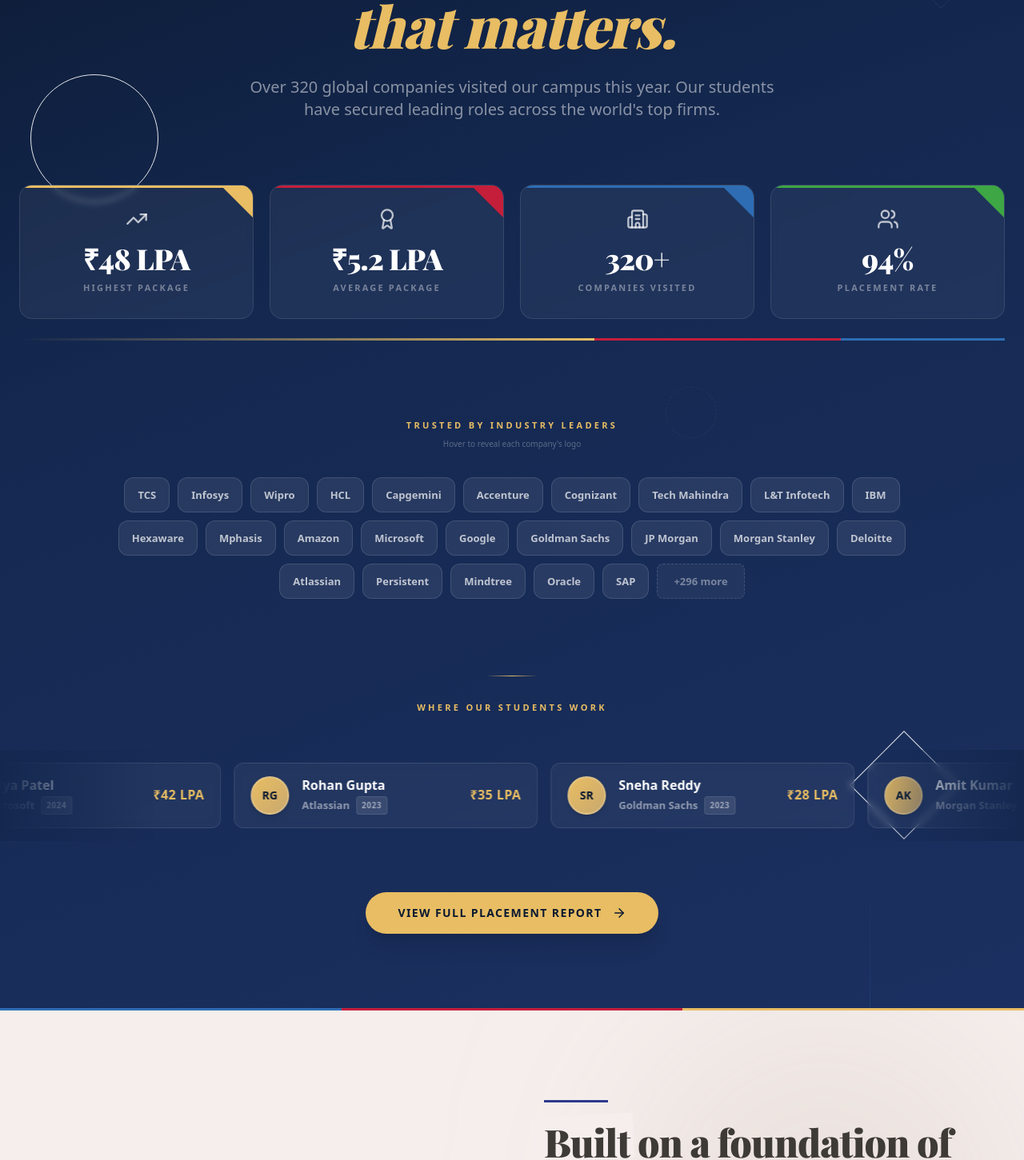
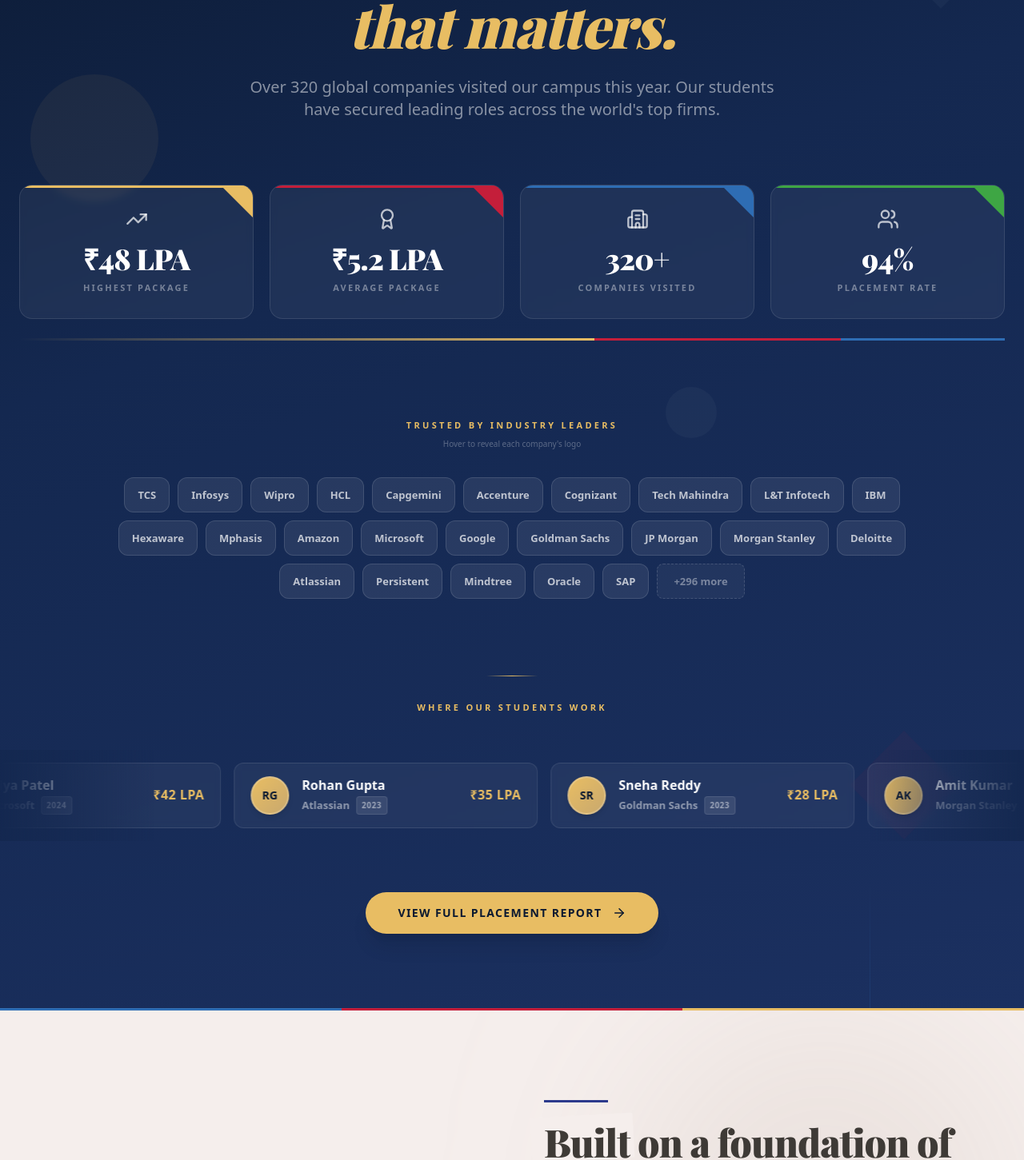
Before and after one commit to shubhranshux/trident, a React (Vite) app in the folder temp-app/: page / in a window 1280 px wide. Shown: the part 1097-2548 px from the top of the page at 80% size. Built offline with nearby package versions, Linux system fonts and the light colour scheme; a web font is replaced by a local one.

Commit message:
fix: fill geometric bg elements, fix program card badge positioning

```diff
--- a/temp-app/src/components/Placements.jsx
+++ b/temp-app/src/components/Placements.jsx
@@ -122,10 +122,10 @@
 
       {/* Background decorative geometric elements */}
       <div className="absolute inset-0 pointer-events-none overflow-hidden">
-        <div className="absolute -top-10 -right-10 w-72 h-72 border border-white/5 rotate-45 hidden md:block" />
-        <div className="absolute top-[25%] left-[3%] w-40 h-40 rounded-full border border-[#E8BD63]/8 hidden md:block" />
-        <div className="absolute bottom-[15%] right-[8%] w-24 h-24 border border-[#C41E3A]/6 rotate-45 hidden md:block" />
-        <div className="absolute top-[50%] right-[30%] w-16 h-16 rounded-full border border-dashed border-white/5 hidden lg:block" />
+        <div className="absolute -top-10 -right-10 w-72 h-72 bg-white/[0.03] rotate-45 hidden md:block" />
+        <div className="absolute top-[25%] left-[3%] w-40 h-40 rounded-full bg-[#E8BD63]/[0.06] hidden md:block" />
+        <div className="absolute bottom-[15%] right-[8%] w-24 h-24 bg-[#C41E3A]/[0.05] rotate-45 hidden md:block" />
+        <div className="absolute top-[50%] right-[30%] w-16 h-16 rounded-full bg-white/[0.03] hidden lg:block" />
         <div className="absolute top-0 left-[20%] w-px h-56 bg-gradient-to-b from-[#E8BD63]/15 to-transparent hidden md:block" />
         <div className="absolute bottom-0 right-[15%] w-px h-40 bg-gradient-to-t from-[#2E6DB4]/20 to-transparent hidden md:block" />
       </div>
--- a/temp-app/src/components/Programs.jsx
+++ b/temp-app/src/components/Programs.jsx
@@ -68,18 +68,18 @@
                 <div className="absolute top-0 right-0 w-0 h-0 z-20" style={{ borderLeft: '45px solid transparent', borderTop: `45px solid ${cornerColor}` }} />
 
                 {/* Large Photo */}
-                <div className="h-[260px] relative overflow-hidden">
+                <div className="h-[260px] relative overflow-hidden rounded-t-[14px]">
                   <img src={bgMap[p.name] || imgCSE} alt={p.name} loading="lazy" className="w-full h-full object-cover transform group-hover:scale-105 transition-transform duration-700 ease-out" />
                   <div className="absolute inset-0 bg-gradient-to-t from-black/30 to-transparent" />
+                </div>
 
-                  {/* Colored Badge — overlapping bottom-left */}
-                  <div className="absolute -bottom-4 left-5 z-30 px-4 py-2 text-white font-black text-xs uppercase tracking-wider rounded-sm shadow-lg" style={{ backgroundColor: badgeColor }}>
-                    {p.dur} <span className="text-white/80 text-[10px] ml-1">• {p.seats} Seats</span>
-                  </div>
+                {/* Colored Badge — positioned on card, overlapping image/content boundary */}
+                <div className="absolute left-5 z-30 px-4 py-2 text-white font-black text-xs uppercase tracking-wider rounded-sm shadow-lg" style={{ backgroundColor: badgeColor, top: '244px' }}>
+                  {p.dur} <span className="text-white/80 text-[10px] ml-1">• {p.seats} Seats</span>
                 </div>
 
                 {/* Content Body */}
-                <div className="p-8 pt-10 flex flex-col flex-1 relative z-10">
+                <div className="p-8 pt-10 flex flex-col flex-1 relative">
                   <h3 className="serif font-black text-[#1E293B] text-xl leading-snug mb-6 group-hover:text-[#2C3A8C] transition-colors">{p.name}</h3>
 
                   <div className="mt-auto">
```
